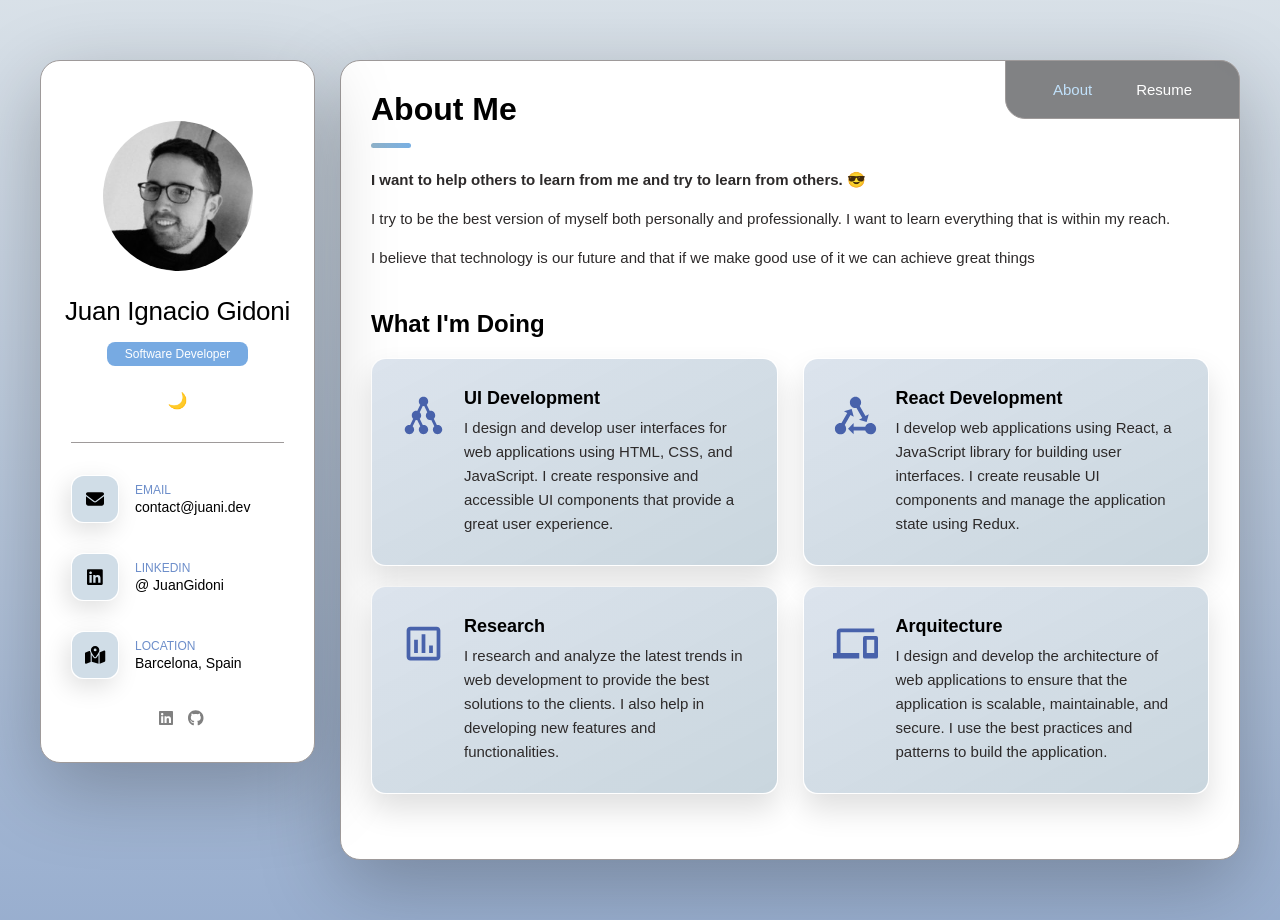
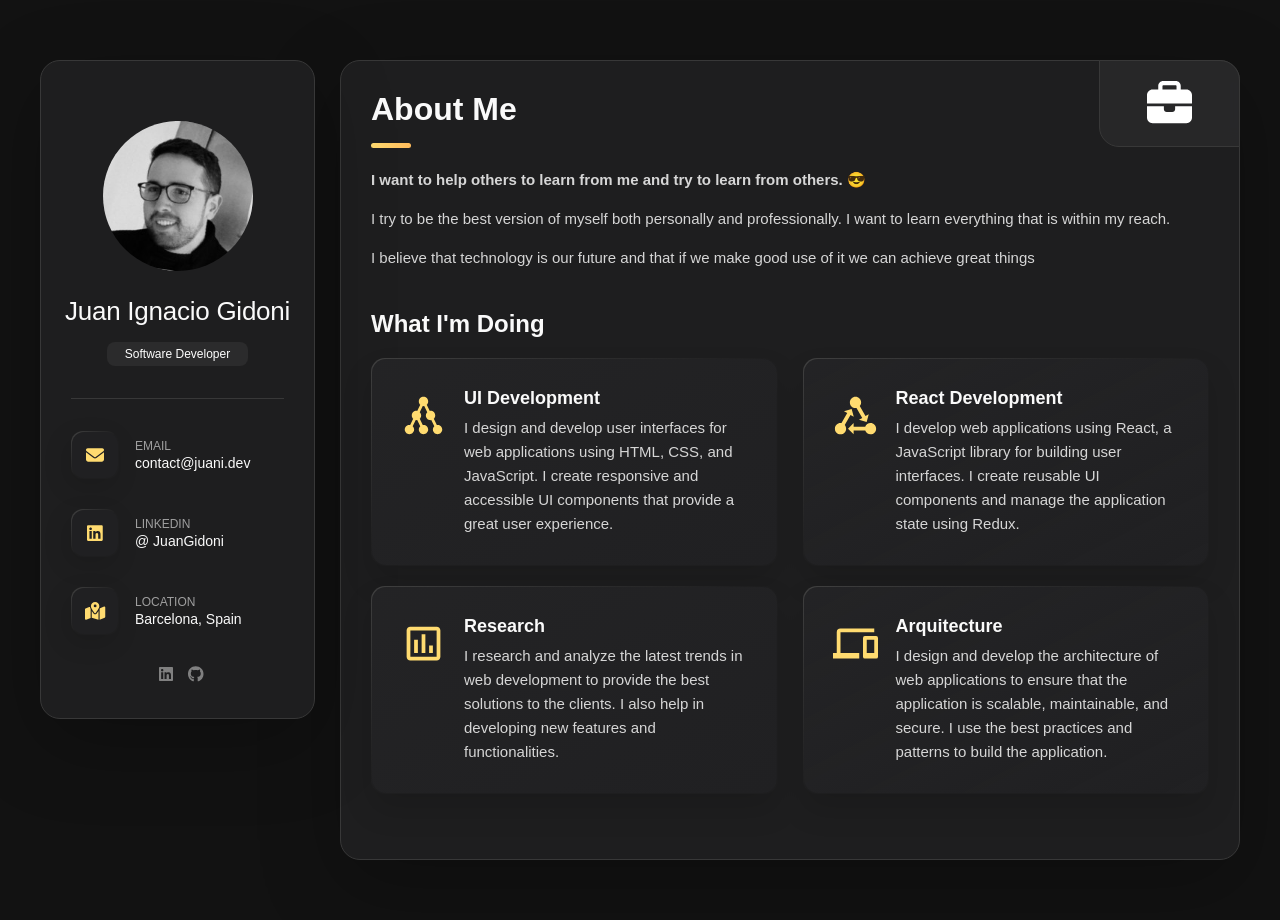
Before and after one commit to JuanGidoni/myweb, a React (Vite) app: page / in a window 1280 px wide. Built offline with nearby package versions, Linux system fonts and the light colour scheme.

Commit message:
changes to implement and improve later

```diff
--- a/index.html
+++ b/index.html
@@ -3,7 +3,6 @@
 
 <head>
   <meta charset="UTF-8" />
-  <!-- TODO: Change Icon 14:40 -->
   <link rel="icon" type="image/svg+xml" href="/vite.svg" />
   <meta name="viewport" content="width=device-width, initial-scale=1.0" />
   <meta name=”robots” content="index, follow">
@@ -11,7 +10,7 @@
   <title>Juan Ignacio Gidoni - Frontend Developer</title>
 </head>
 
-<body>
+<body class="dark-theme">
   <div id="root"></div>
   <script type="module" src="/src/main.tsx"></script>
 </body>
--- a/src/ui/components/AsideInfo/AsideInfo.tsx
+++ b/src/ui/components/AsideInfo/AsideInfo.tsx
@@ -1,8 +1,23 @@
+import { useState } from 'react'
 import Logo from '../../assets/logo.jpeg'
 import Icon from '../Icon/Icon'
 const AsideInfo = () => {
+    const [menuOpen, setMenuOpen] = useState(false)
+
+
+    // togle more info shoould add active to sidebar
+    const toggleMoreInfo = () => {
+        setMenuOpen(!menuOpen)
+        const sidebar = document.querySelector('.sidebar')
+        if (menuOpen) {
+            sidebar?.classList.remove('active')
+        } else {
+            sidebar?.classList.add('active')
+        }
+    }
+
     return (
-        <aside className="sidebar" data-sidebar>
+        <aside className="sidebar">
             <div className="sidebar-info">
                 <figure className="avatar-box">
                     <img src={Logo} alt="Juan Ignacio Gidoni" width="80" />
@@ -12,16 +27,8 @@ const AsideInfo = () => {
                     <p className="title">Software Developer</p>
                 </div>
 
-                <button id="theme" onClick={
-                    () => {
-                        const body = document.querySelector('body')
-                        body?.classList.toggle('dark-theme')
-                    }
-                }>🌙</button>
-
-                <button className="info_more-btn" data-sidebar-btn>
-                    <span>Show Contacts</span>
-                    {/* TODO: Icon and button should expand sidebar-info_more */}
+                <button className="info_more-btn" onClick={() => toggleMoreInfo()}>
+                    <span><Icon name='menu' /></span>
                 </button>
             </div>
             <div className="sidebar-info_more">
@@ -70,7 +77,6 @@ const AsideInfo = () => {
                     </li>
                 </ul>
             </div>
-
         </aside >
     )
 }
--- a/src/ui/components/Icon/Icon.tsx
+++ b/src/ui/components/Icon/Icon.tsx
@@ -7,9 +7,10 @@ import { IconContext } from '../../context/IconContext';
 interface IconProps {
     name: string;
     color?: string;
+    title?: string;
 }
 
-const Icon: React.FC<IconProps> = ({ name, color }) => {
+const Icon: React.FC<IconProps> = ({ name, color, title }) => {
     const icons = useContext(IconContext);
     const icon = icons[name];
 
@@ -17,7 +18,7 @@ const Icon: React.FC<IconProps> = ({ name, color }) => {
         throw new Error(`Icon "${name}" is not registered.`);
     }
 
-    return <FontAwesomeIcon icon={icon} color={color} />;
+    return <FontAwesomeIcon icon={icon} color={color} title={title} />;
 };
 
 export default Icon;
--- a/src/ui/components/Navbar/Navbar.tsx
+++ b/src/ui/components/Navbar/Navbar.tsx
@@ -1,6 +1,7 @@
 import { Link } from 'react-router-dom';
 import './Navbar.css';
 import { useState } from 'react';
+import Icon from '../Icon/Icon';
 
 const Navbar = () => {
     const [activeLink, setActiveLink] = useState('about');
@@ -10,14 +11,19 @@ const Navbar = () => {
     return (
         <nav className="navbar">
             <ul className='navbar-list'>
-                <li className='navbar-item'>
-                    <Link to="/" className={activeLink === 'about' ? 'navbar-link active' : 'navbar-link'} onClick={() => handleActiveLink('about')}>About</Link>
-                </li>
-                <li className='navbar-item'>
-                    <Link to="/resume" className={activeLink === 'resume' ? 'navbar-link active' : 'navbar-link'} onClick={() => handleActiveLink('resume')}>Resume</Link>
-                </li>
+                {activeLink === 'resume' ? (
+                    <li className='navbar-item'>
+                        <Link to="/" className='navbar-link' onClick={() => handleActiveLink('')}>
+                            <Icon name='left' title='Return about me' />
+                        </Link>
+                    </li>
+                ) :
+                    <li className='navbar-item'>
+                        <Link to="/resume" className={activeLink === 'resume' ? 'navbar-link active' : 'navbar-link'} onClick={() => handleActiveLink('resume')}><Icon name='briefcase' title='Resume' /></Link>
+                    </li>
+                }
             </ul>
-        </nav>
+        </nav >
     );
 };
 
--- a/src/ui/context/IconContext.tsx
+++ b/src/ui/context/IconContext.tsx
@@ -2,7 +2,7 @@
 
 import React from 'react';
 import { IconDefinition } from '@fortawesome/fontawesome-svg-core';
-import { faHome, faGraduationCap, faBriefcase, faEnvelope, faMapLocationDot } from '@fortawesome/free-solid-svg-icons';
+import { faHome, faGraduationCap, faBriefcase, faEnvelope, faMapLocationDot, faBars, faArrowLeftLong } from '@fortawesome/free-solid-svg-icons';
 import { faGithub, faLinkedin } from '@fortawesome/free-brands-svg-icons';
 
 // Add more icons as needed
@@ -14,6 +14,8 @@ const icons: Record<string, IconDefinition> = {
     github: faGithub,
     linkedin: faLinkedin,
     location: faMapLocationDot,
+    menu: faBars,
+    left: faArrowLeftLong
 };
 
 export const IconContext = React.createContext(icons);
--- a/src/ui/styles/main.css
+++ b/src/ui/styles/main.css
@@ -267,7 +267,7 @@ button {
     font: inherit;
     background: none;
     border: none;
-    text-align: left;
+    text-align: center;
     cursor: pointer;
 }
 
@@ -674,6 +674,7 @@ main {
     justify-content: center;
     align-items: center;
     padding: 0 10px;
+    width: 100%;
 }
 
 .navbar-link {
@@ -688,9 +689,22 @@ main {
     color: var(--light-gray-70);
 }
 
-.navbar-link.active {
+.navbar-link svg {
+    color: var(--white-1);
+    font-size: var(--fs-8);
+    font-size: 3em;
+    transition: color var(--transition-1);
+}
+
+.navbar-link svg.active {
     color: var(--orange-yellow-crayola1);
 }
+
+.navbar-link svg:hover,
+.navbar-link svg:focus {
+    color: var(--orange-yellow-crayola1);
+}
+
 
 
 /*-----------------------------------*\
```
